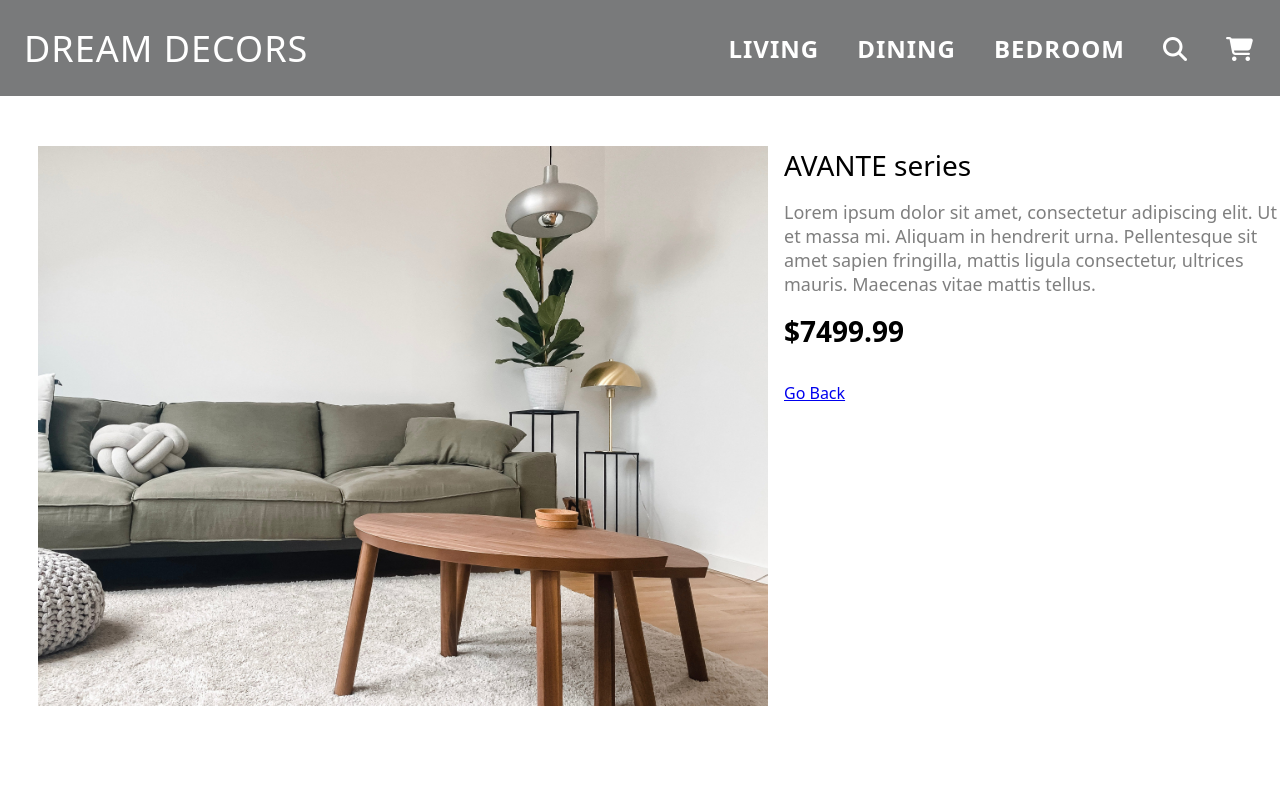
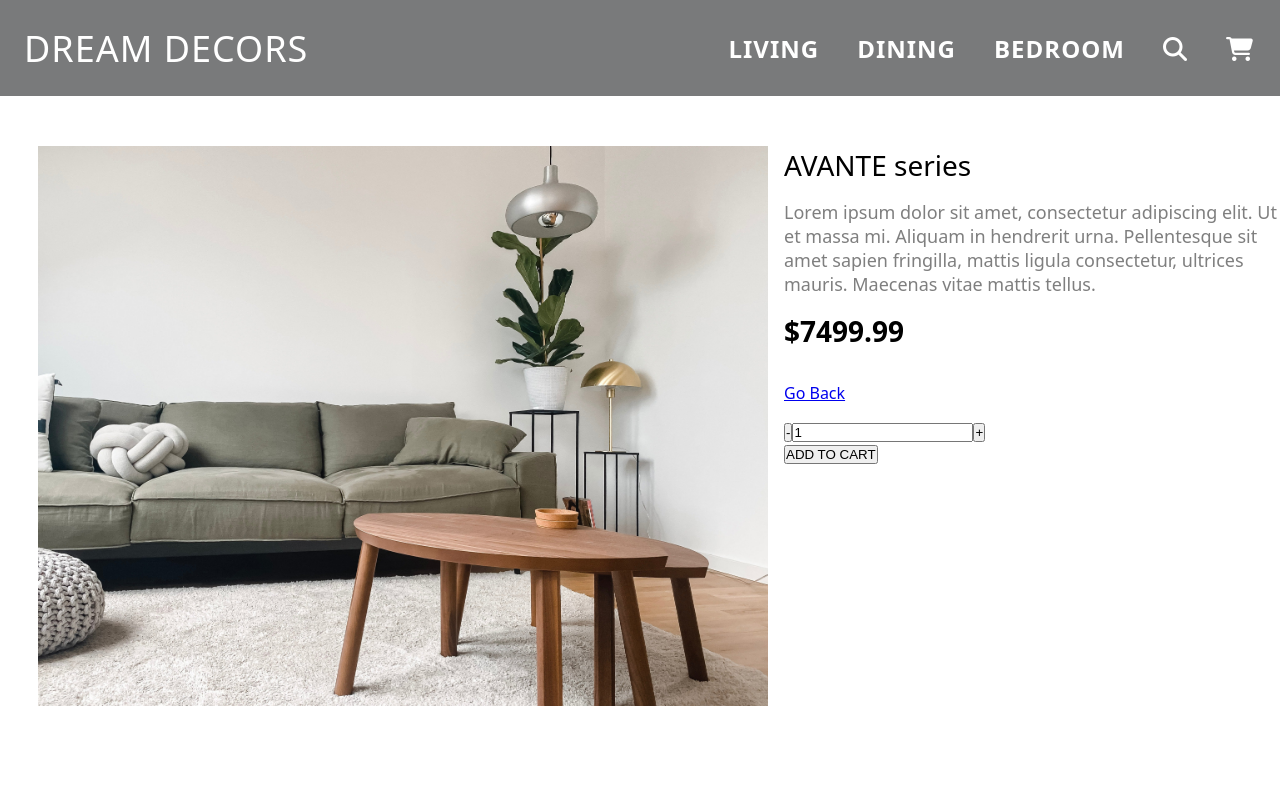
Before and after one commit to mosierkyle/dream-decors, a React (Vite) app: page /item/avante in a window 1280 px wide. Shown: the top 800 px of the page. Built offline with nearby package versions, Linux system fonts and the light colour scheme.

Commit message:
Add item cart buttons

```diff
--- a/src/Components/Item.jsx
+++ b/src/Components/Item.jsx
@@ -1,7 +1,30 @@
+import { useState } from 'react';
 import './Item.css';
 import { Link } from 'react-router-dom';
 
-const Item = ({ name, image, price, category }) => {
+const Item = ({ name, image, price, category, addToCart, removeFromCart }) => {
+  const [quantity, setQuantity] = useState(1);
+
+  function quantityChange(e) {
+    if (e <= 1) {
+      return;
+    }
+    setQuantity(e.target.value);
+  }
+
+  function quanityIncrease() {
+    let newQ = quantity + 1;
+    setQuantity(newQ);
+  }
+
+  function quanityDecrease() {
+    if (quantity <= 1) {
+      return;
+    }
+    let newQ = quantity - 1;
+    setQuantity(newQ);
+  }
+
   return (
     <div className="item-content">
       <div className="item-img-div">
@@ -18,6 +41,14 @@ const Item = ({ name, image, price, category }) => {
         <p className="item-price">${price}.99</p>
         <div className="item-purchase"></div>
         <Link to={`/${category}`}>Go Back</Link>
+        <div className="item-cart">
+          <div className="item-quantity">
+            <button onClick={quanityDecrease}>-</button>
+            <input type="text" value={quantity} onChange={quantityChange} />
+            <button onClick={quanityIncrease}>+</button>
+          </div>
+          <button className="item-add-to-cart">ADD TO CART</button>
+        </div>
       </div>
     </div>
   );
--- a/src/Router.jsx
+++ b/src/Router.jsx
@@ -13,9 +13,11 @@ import getData from './Components/getData';
 const Router = () => {
   const [cart, setCart] = useState([]);
 
-  const addToCart = (id) => {
+  const addToCart = (id, num) => {
     let newItem = getData(id);
-    setCart([...setCart, newItem]);
+    for (let i = 0; i < num; i++) {
+      setCart([...setCart, newItem]);
+    }
   };
 
   const removeFromCart = () => {
--- a/src/Routes/CartPage/ItemPage.jsx
+++ b/src/Routes/CartPage/ItemPage.jsx
@@ -15,6 +15,8 @@ const ItemPage = ({ cart, addToCart, removeFromCart }) => {
         image={data.image}
         price={data.price}
         category={data.category}
+        addToCart={addToCart}
+        removeFromCart={removeFromCart}
       ></Item>
     </div>
   );
```
